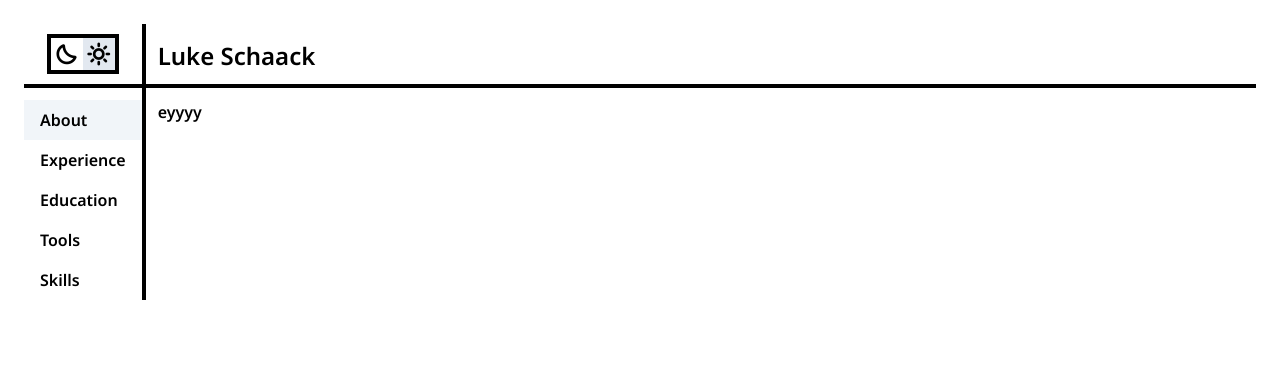
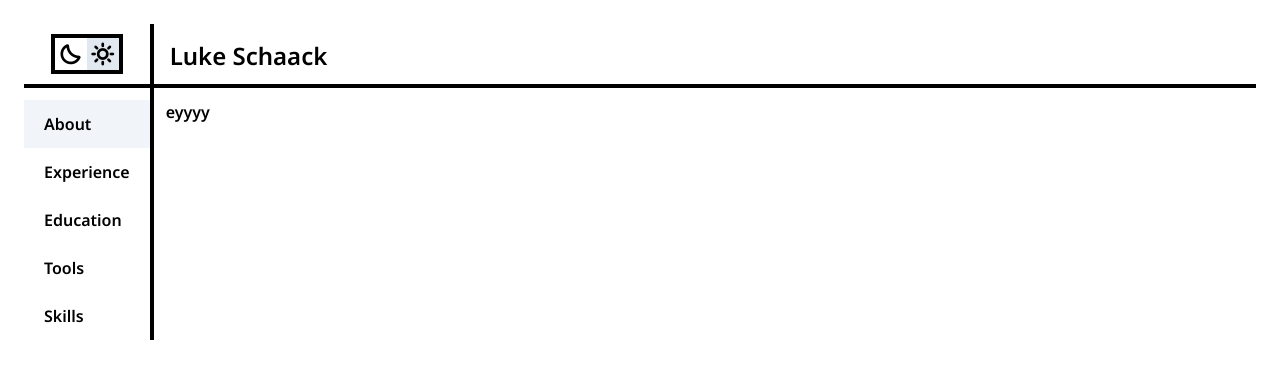
Before and after one commit to lschaack/interactive-resume, a Next.js app: page / in a window 1280 px wide. Shown: the top 378 px of the page. Built offline with nearby package versions, Linux system fonts and the light colour scheme.

Commit message:
incorporate dark/light theme more flexibly

```diff
--- a/app/components/ModePicker.tsx
+++ b/app/components/ModePicker.tsx
@@ -1,6 +1,8 @@
 "use client";
 
 import { useRef } from "react";
+
+import clsx from "clsx";
 
 const getIsLight = (element: Element | null) => {
   return element?.classList.contains('light') || !element?.classList.contains('dark');
@@ -10,7 +12,7 @@ export const ModePicker = ({ className }: { className?: string }) => {
   const wrapperElement = useRef<HTMLDivElement>(null);
 
   return (
-    <label className={`relative ${className}`}>
+    <label className={clsx('relative', 'focus-within:shadow-outline', className)}>
       <input
         type="checkbox"
         className="appearance-none absolute"
--- a/app/components/SideNav.tsx
+++ b/app/components/SideNav.tsx
@@ -4,6 +4,8 @@ import { FC } from "react";
 
 import Link from "next/link";
 import { usePathname } from "next/navigation";
+
+import clsx from "clsx";
 
 type Section = {
   name: string;
@@ -41,7 +43,15 @@ const NavEntry: FC<NavEntryProps> = ({ section: { name, pathname } }) => {
   const isSelected = pathname === currentPathname;
 
   return (
-    <Link href={pathname} className={`hover:bg-slate-100 focus:bg-slate-100 focus:outline-none dark:hover:bg-slate-800 ${isSelected ? 'bg-slate-100 dark:bg-slate-800' : ''}`}>
+    <Link
+      href={pathname}
+      className={clsx(
+        'outline-none',
+        'hover:bg-highlight focus:bg-highlight',
+        'dark:hover:bg-highlight-dark dark:focus:bg-highlight-dark',
+        isSelected ? 'bg-highlight dark:bg-highlight-dark' : ''
+      )}
+    >
       <p className="px-4 py-2 bg-inherit transition-colors">{name}</p>
     </Link>
   );
@@ -49,7 +59,7 @@ const NavEntry: FC<NavEntryProps> = ({ section: { name, pathname } }) => {
 
 export const SideNav = () => {
   return (
-    <nav className="pt-3 h-full border-r-4 border-solid border-black dark:border-white">
+    <nav className="flex flex-col pt-3 h-full border-r-4 border-solid border-foreground dark:border-foreground-dark">
       {SECTIONS.map(section => <NavEntry key={section.name} section={section} />)}
     </nav>
   );
--- a/app/globals.css
+++ b/app/globals.css
@@ -25,3 +25,12 @@
   text-rendering: optimizeLegibility;
   font-feature-settings: 'liga';
 }
+
+a {
+  padding: 4px;
+}
+
+a:focus {
+  outline: none;
+  box-shadow: inset 0 0 0 4px theme(colors.accent.DEFAULT);
+}
--- a/app/layout.tsx
+++ b/app/layout.tsx
@@ -36,12 +36,12 @@ export default function RootLayout({
 }>) {
   return (
     <html lang="en" className={`${materialSymbols.variable} transition-colors`}>
-      <body className={`${noto_sans.className} bg-white text-black dark:bg-black dark:text-white`}>
+      <body className={`${noto_sans.className} bg-background text-foreground dark:bg-background-dark dark:text-foreground-dark`}>
         <div className="grid grid-rows-layout grid-cols-layout p-6">
-          <div className="h-full border-r-4 border-b-4 border-solid border-black dark:border-white flex justify-center items-center">
+          <div className="h-full border-r-4 border-b-4 border-solid border-foreground dark:border-foreground-dark flex justify-center items-center">
             <ModePicker />
           </div>
-          <h1 className="p-3 self-end text-2xl border-b-4 border-solid border-black dark:border-white">
+          <h1 className="p-3 self-end text-2xl border-b-4 border-solid border-foreground dark:border-foreground-dark">
             <Link href="/">
               Luke Schaack
             </Link>
--- a/package.json
+++ b/package.json
@@ -9,6 +9,7 @@
     "lint": "next lint"
   },
   "dependencies": {
+    "clsx": "^2.1.0",
     "material-symbols": "^0.17.1",
     "next": "14.1.4",
     "react": "^18",
--- a/tailwind.config.ts
+++ b/tailwind.config.ts
@@ -1,4 +1,6 @@
 import type { Config } from "tailwindcss";
+
+import colors from 'tailwindcss/colors';
 
 const config: Config = {
   darkMode: 'selector', // TODO: unset this when dark/light styles are figured out and I'm confident in them
@@ -8,6 +10,29 @@ const config: Config = {
     "./app/**/*.{js,ts,jsx,tsx,mdx}",
   ],
   theme: {
+    colors: {
+      ...colors,
+      foreground: {
+        light: colors.black,
+        DEFAULT: colors.black,
+        dark: colors.white,
+      },
+      background: {
+        light: colors.white,
+        DEFAULT: colors.white,
+        dark: colors.black,
+      },
+      highlight: {
+        light: colors.slate['100'],
+        DEFAULT: colors.slate['100'],
+        dark: colors.slate['800'],
+      },
+      accent: {
+        light: colors.amber[500],
+        DEFAULT: colors.amber[500],
+        dark: colors.amber[500],
+      }
+    },
     extend: {
       backgroundImage: {
         "gradient-radial": "radial-gradient(var(--tw-gradient-stops))",
@@ -21,9 +46,7 @@ const config: Config = {
         "layout": "fit-content(200px) auto"
       },
       boxShadow: {
-        "border-r": "1px 0 1px black",
-        "border-b": "0 1px 1px black",
-        "border-corner": "1px 0 1px black, 0 1px 1px black"
+        "outline": '0 0 0 4px theme(colors.accent.DEFAULT)',
       },
       fontFamily: {
         sans: ["var(--font-noto-sans)"]
```
Also changed, not shown: 1 other file (tests, documents, lock files or other folders).
